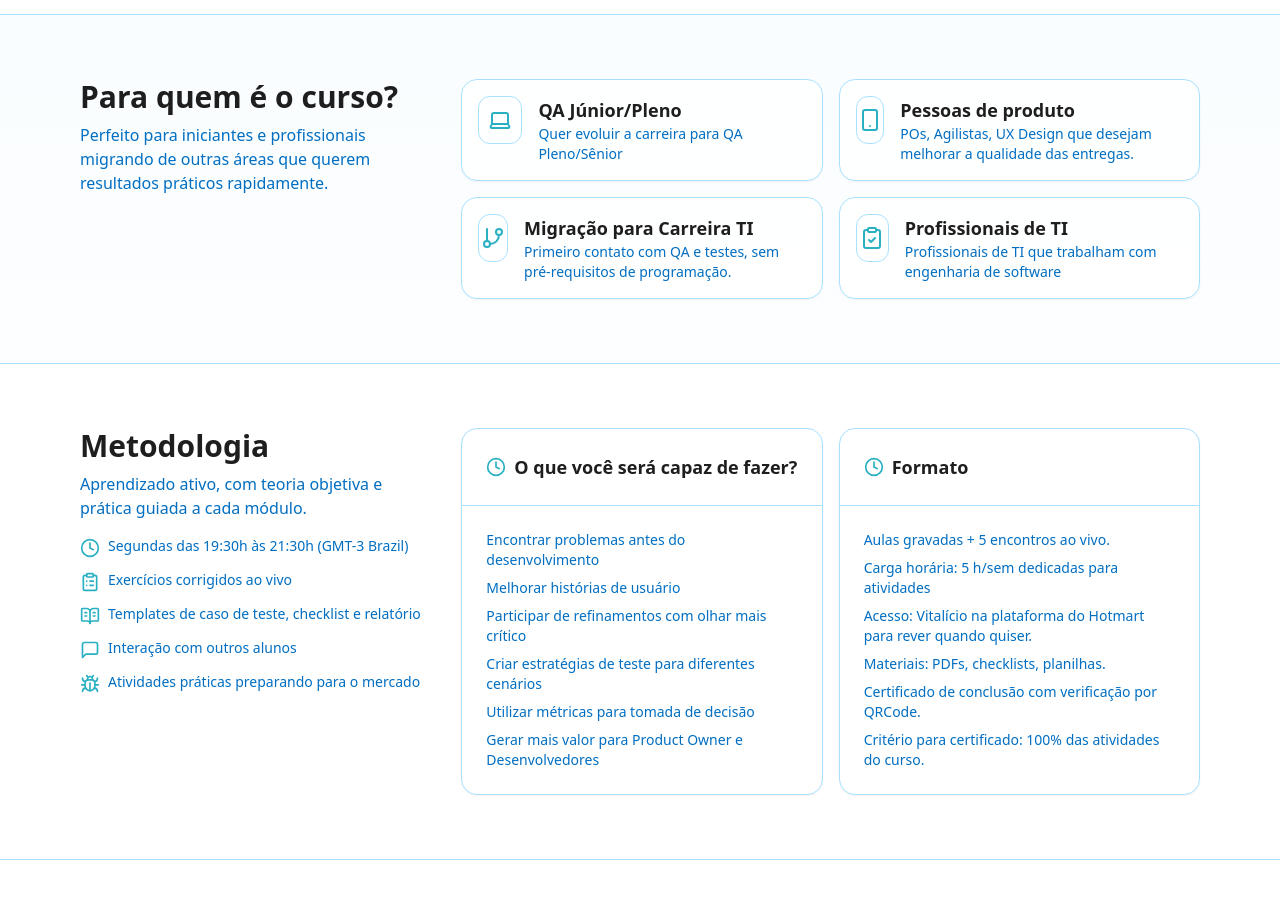
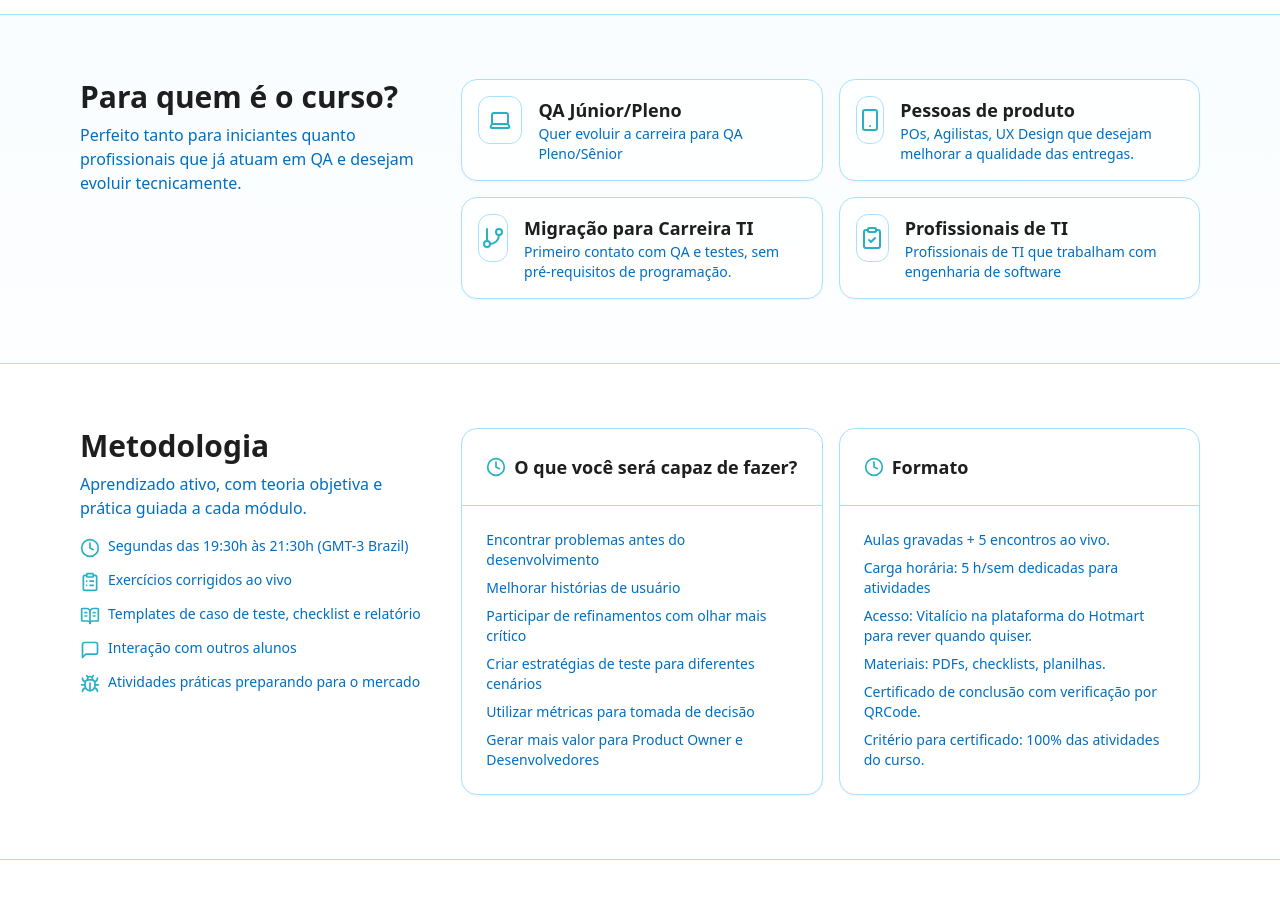
Before and after one commit to carolsprak/cursos, a React (Vite) app: page / in a window 1280 px wide. Shown: the part 1920-2819 px from the top of the page. Built offline with nearby package versions, Linux system fonts and the light colour scheme.

Commit message:
Update App.jsx

```diff
--- a/src/App.jsx
+++ b/src/App.jsx
@@ -243,7 +243,7 @@ export default function LandingCursoTesteBasico() {
         <div className="max-w-6xl mx-auto px-4 grid md:grid-cols-3 gap-6 items-start">
           <motion.div {...fadeUp} className="md:col-span-1">
             <h2 className="text-2xl md:text-3xl font-bold">Para quem é o curso?</h2>
-            <p className="text-insprak-700 mt-2">Perfeito para iniciantes e profissionais migrando de outras áreas que querem resultados práticos rapidamente.</p>
+            <p className="text-insprak-700 mt-2">Perfeito tanto para iniciantes quanto profissionais que já atuam em QA e desejam evoluir tecnicamente.</p>
           </motion.div>
           <div className="md:col-span-2 grid sm:grid-cols-2 gap-4">
             <Feature icon={Laptop} title="QA Júnior/Pleno" desc="Quer evoluir a carreira para QA Pleno/Sênior" />
```
